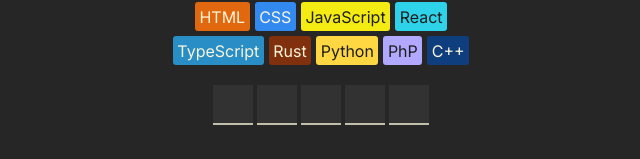
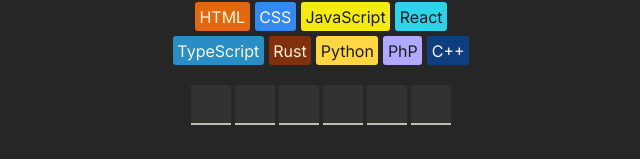
Before and after one commit to t-Federer/react_04_hangman, a React (Vite) app: page / in a window 1280 px wide. Shown: the part 220-379 px from the top of the page, without its empty margins (319-959 px from the left). Built offline with nearby package versions, Linux system fonts and the light colour scheme.

Commit message:
Aggiunto generatore di parole random (pesca da un file di 100 parole)

```diff
--- a/src/App.jsx
+++ b/src/App.jsx
@@ -1,11 +1,12 @@
 import { useState } from "react"
 import { languages } from "./languages"
 import { clsx } from "clsx"
-import { getFarwellText } from "./utils"
+import { getFarwellText, getRandomWord } from "./utils"
 
 export default function Hangman() {
         // State values
-        const [currentWord, setCurrentWord] = useState("react")
+        // lazy state inizialization (possibile con wrapping di getRandomWord nella arrow function)
+        const [currentWord, setCurrentWord] = useState(() => getRandomWord())
         const [guessedLetters, setGuessedLetters] = useState([])
 
         // Derived values
--- a/src/utils.js
+++ b/src/utils.js
@@ -1,3 +1,10 @@
+import { words } from "./words"
+
+export function getRandomWord() {
+        const randomIndex= Math.floor(Math.random() * words.length)
+        return words[randomIndex]
+}
+
 export function getFarwellText(language) {
         const options = [
                 `Farwell, ${language}`,
--- /dev/null
+++ b/src/words.js
@@ -0,0 +1,101 @@
+// words.js
+export const words = [
+        "anchor",
+        "bright",
+        "candle",
+        "dragon",
+        "forest",
+        "silver",
+        "planet",
+        "rocket",
+        "stream",
+        "thrive",
+        "wonder",
+        "fabric",
+        "glider",
+        "harbor",
+        "impact",
+        "jungle",
+        "keeper",
+        "legend",
+        "marble",
+        "nectar",
+        "object",
+        "puzzle",
+        "quartz",
+        "ribbon",
+        "signal",
+        "tunnel",
+        "uplift",
+        "velvet",
+        "wander",
+        "yellow",
+        "zephyr",
+        "battle",
+        "copper",
+        "dancer",
+        "energy",
+        "frozen",
+        "gentle",
+        "hammer",
+        "insight",
+        "jester",
+        "kernel",
+        "linear",
+        "motion",
+        "native",
+        "oracle",
+        "pirate",
+        "quiver",
+        "ranger",
+        "sacred",
+        "talent",
+        "unison",
+        "vision",
+        "warmer",
+        "xenial",
+        "yonder",
+        "zenith",
+        "beacon",
+        "canyon",
+        "domain",
+        "fabric",
+        "galaxy",
+        "hazard",
+        "invent",
+        "jovial",
+        "keeper",
+        "laptop",
+        "magnet",
+        "nature",
+        "origin",
+        "parrot",
+        "quaint",
+        "rescue",
+        "spirit",
+        "throne",
+        "update",
+        "voyage",
+        "wealth",
+        "xylite",
+        "yearly",
+        "zenful",
+        "border",
+        "circle",
+        "divide",
+        "effort",
+        "fathom",
+        "glance",
+        "hollow",
+        "ignite",
+        "jigsaw",
+        "luster",
+        "mantle",
+        "notion",
+        "outlet",
+        "pillar",
+        "quorum",
+        "refine",
+        "shiver",
+        "temple"
+];
```
